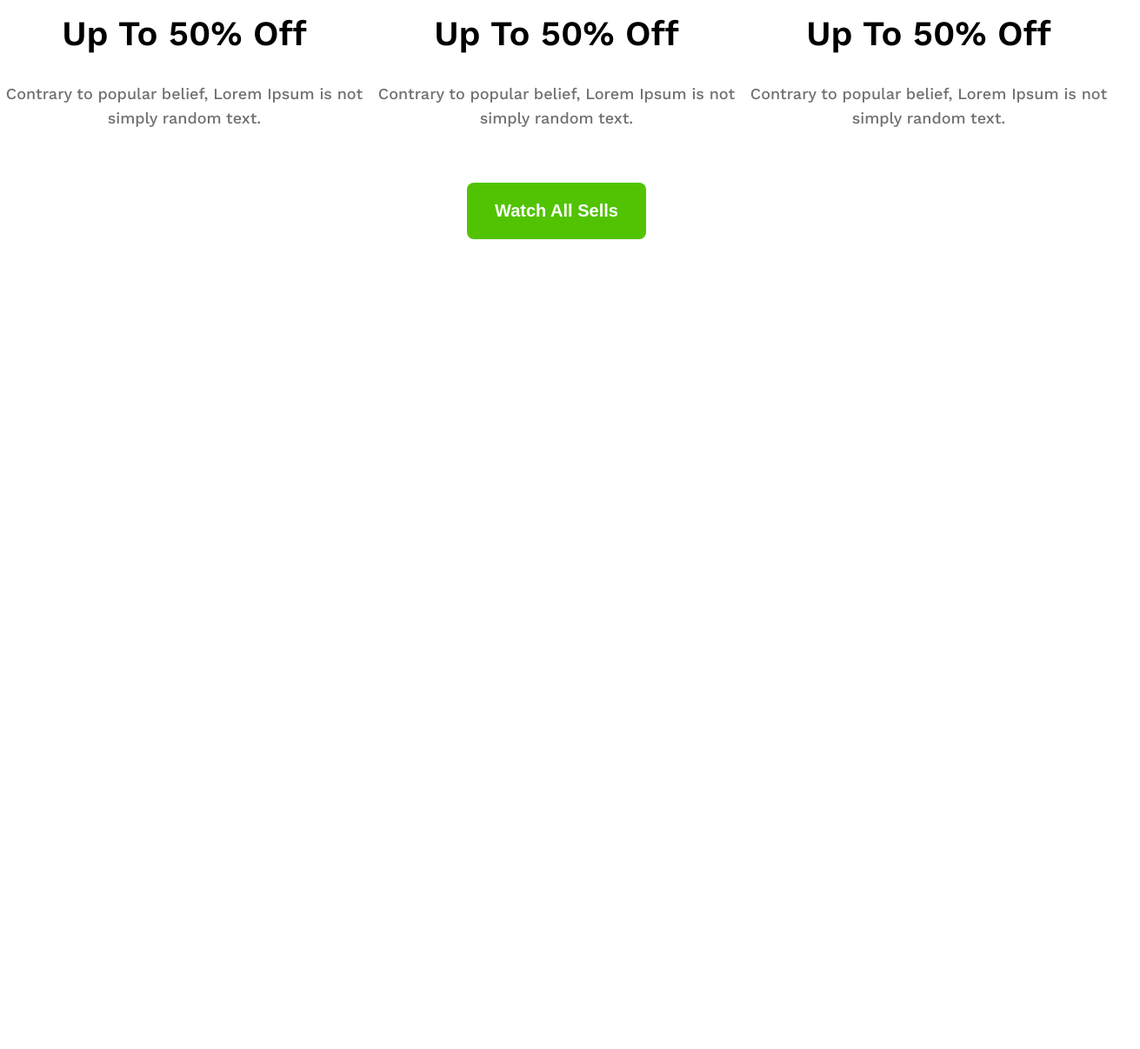
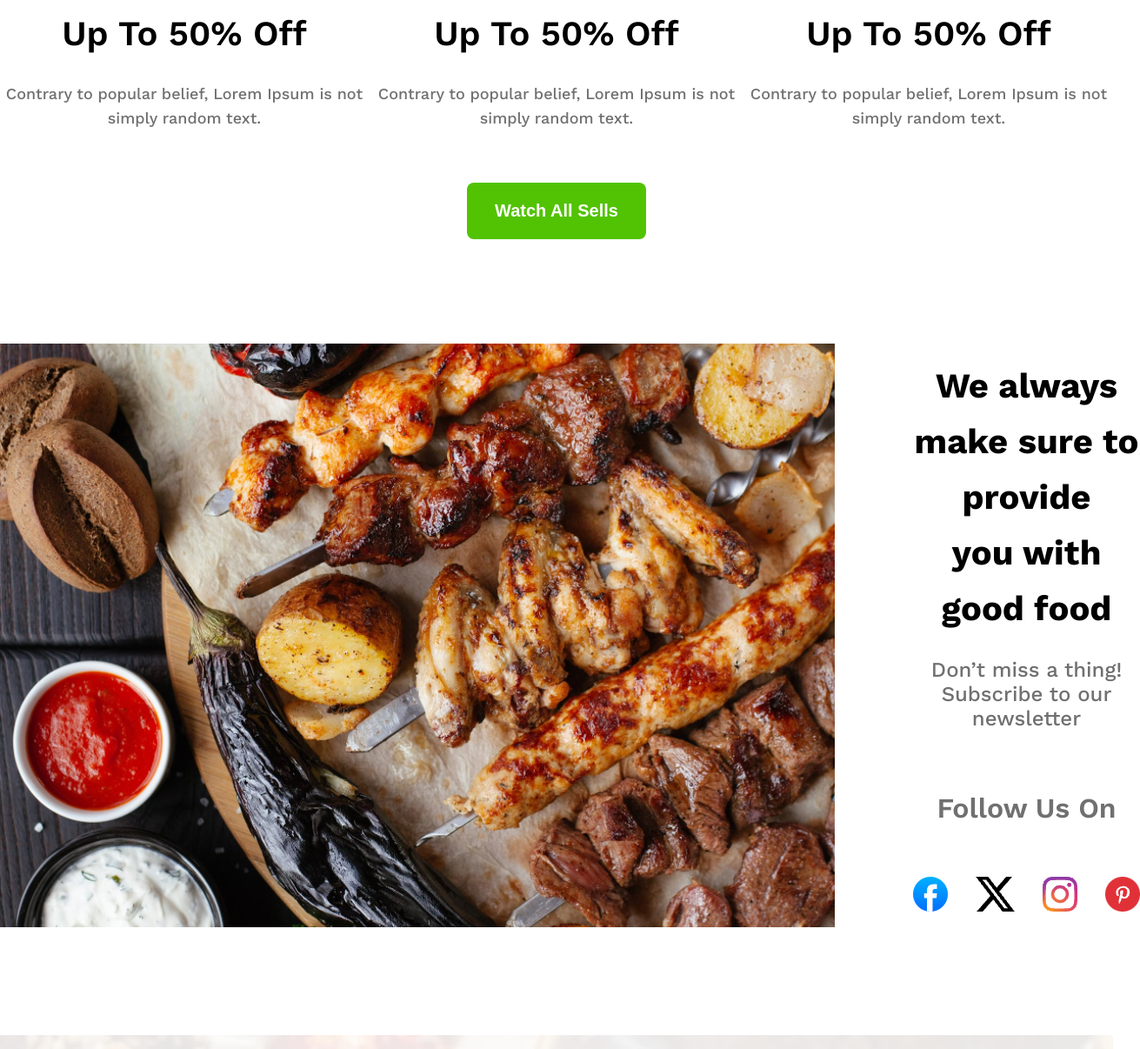
Before and after one commit to joysultan/restaurent, a plain HTML site: page index.html in a window 1280 px wide. Shown: the part 1594-2800 px from the top of the page at 87% size, 1311 px wide, since content can reach past the window. Before the commit the page ends 1869 px from the top, so only its background shows below. Drawn offline with nearby package versions, Linux system fonts and the light colour scheme.

Commit message:
added footer

```diff
--- a/index.html
+++ b/index.html
@@ -59,5 +59,60 @@
          </div>
      </section>
     <!-- favorite brand end -->
+
+    <!-- social part 1 -->
+     <section class="social-part-1">
+        <div class="social-first-part-container">
+            <div class="image-part">
+                <img src="img/foods.png" alt="">
+            </div>
+            <div>
+                <div class="content-part">
+                    <h2>We always make sure to provide <br> you with good food</h2>
+                    <p>Don’t miss a thing! Subscribe to our newsletter</p>
+                    <h5>Follow Us On</h5>
+                    <div class="icons">
+                        <div>
+                            <img src="img/facebook.png" alt="">
+                        </div>
+                        <div>
+                            <img src="img/twitter.png" alt="">
+                        </div>
+                        <div>
+                            <img src="img/instagram.png" alt="">
+                        </div>
+                        <div>
+                            <img src="img/pinterest.png" alt="">
+                        </div>
+                    </div>
+                </div>
+            </div>
+        </div>
+     </section>
+    <!-- social part 1 -->
+
+    <!-- footer start -->
+     <footer>
+        <div class="content-part extra-margin">
+            <h2>We always make sure to provide <br> you with good food</h2>
+            <p>Don’t miss a thing! Subscribe to our newsletter</p>
+            <h5>Follow Us On</h5>
+            <div class="icons">
+                <div>
+                    <img src="img/facebook.png" alt="">
+                </div>
+                <div>
+                    <img src="img/twitter.png" alt="">
+                </div>
+                <div>
+                    <img src="img/instagram.png" alt="">
+                </div>
+                <div>
+                    <img src="img/pinterest.png" alt="">
+                </div>
+            </div>
+        </div>
+     </footer>
+    <!-- footer end -->
 </body>
 </html>
--- a/style.css
+++ b/style.css
@@ -49,7 +49,7 @@ body {
 }
 .banner-btn {
   text-align: center;
-  margin-right: 80px;
+
 }
 .banner-btn button {
   padding: 21px 32px 21px 32px;
@@ -135,3 +135,58 @@ color: #707070;
   cursor: pointer;
   }
 /* brand end */
+
+/* social part-1 */
+.social-part-1{
+  margin-top: 120px;
+}
+.social-first-part-container{
+  display: flex;
+  gap: 90px;
+  align-items: center;
+}
+
+.content-part{
+  text-align: center;
+}
+.content-part h2{
+  font-size: 40px;
+font-weight: 700;
+line-height: 64px;
+
+}
+.content-part p{
+  font-size: 24px;
+font-weight: 500;
+line-height: 28px;
+margin-bottom: 70px;
+margin-top: 24px;
+color: #707070;
+}
+.content-part h5{
+  font-size: 32px;
+font-weight: 600;
+line-height: 38px;
+color: #707070;
+}
+.icons{
+  display: flex;
+  justify-content: center;
+  gap: 32px;
+  margin-top: 60px;
+  cursor: pointer;
+}
+/* social part-1 */
+
+/* footer start */
+footer{
+  background-image: url(img/footer-bg.png);
+  background-repeat: no-repeat;
+  background-size: cover;
+  padding: 80px;
+  margin-top: 120px;
+}
+.extra-margin{
+  margin-top: 70px;
+}
+/* footer end */
```
Also changed, not shown: img/facebook.png (added), img/footer-bg.png (added), img/instagram.png (added), img/pinterest.png (added), img/twitter.png (added).
